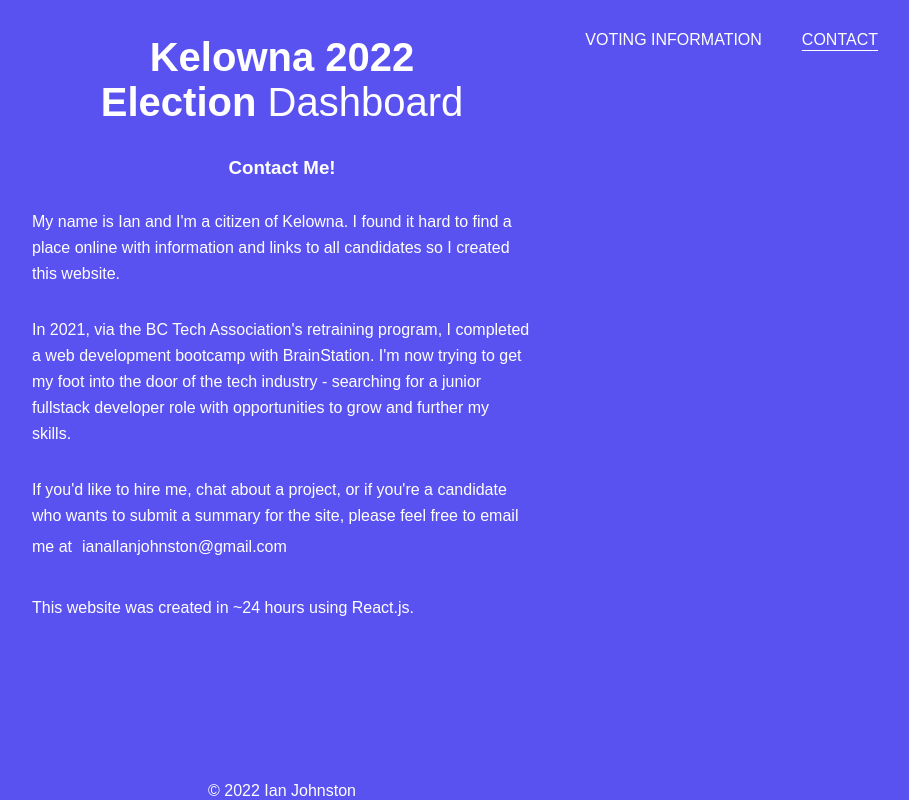
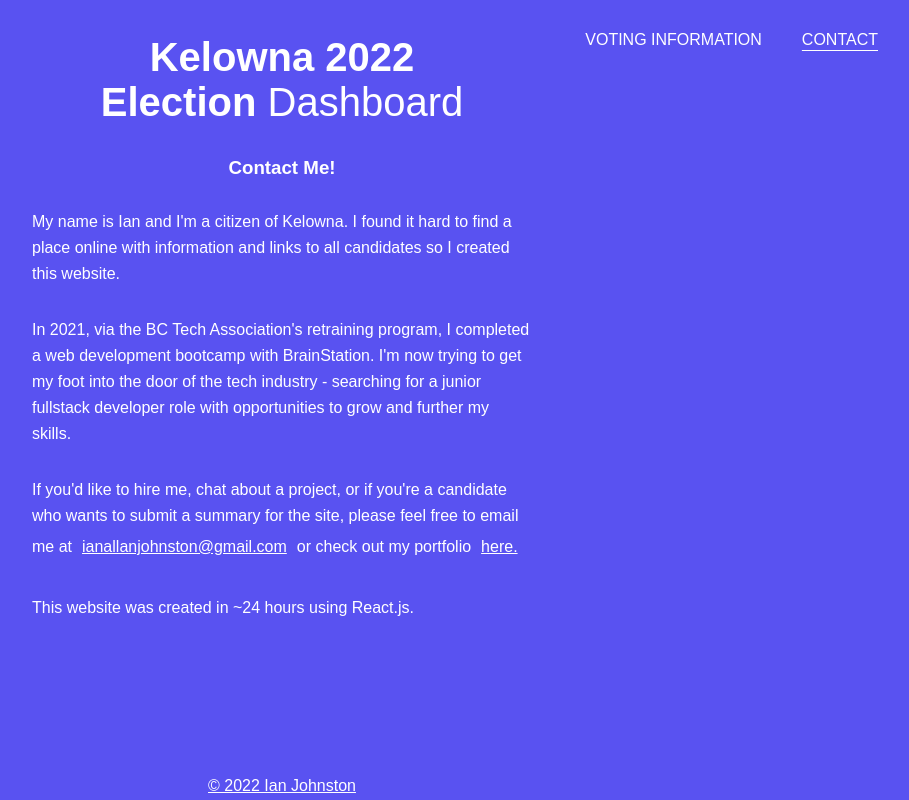
Before and after one commit to ianjojo/kelowna-election-2022, a React (Create React App) app: page /contact in a window 1280 px wide. Shown: the whole page, without its empty margins (358-1267 px from the left). Built offline with nearby package versions, Linux system fonts and the light colour scheme; a web font is replaced by a local one.

Commit message:
added portfolio link

```diff
--- a/src/components/Footer.jsx
+++ b/src/components/Footer.jsx
@@ -1,5 +1,11 @@
 import React from "react";
 
 export default function Footer() {
-  return <div className='footer'>© 2022 Ian Johnston</div>;
+  return (
+    <div className='footer'>
+      <a href='https://ianjojo.netlify.app/' target='_blank' rel='noreferrer'>
+        © 2022 Ian Johnston
+      </a>
+    </div>
+  );
 }
--- a/src/pages/Contact.jsx
+++ b/src/pages/Contact.jsx
@@ -23,6 +23,10 @@ export default function Contact() {
         <a href='mailto:ianallanjohnston@gmail.com'>
           ianallanjohnston@gmail.com
         </a>
+        or check out my portfolio
+        <a href='https://ianjojo.netlify.app/' target='_blank' rel='noreferrer'>
+          here.
+        </a>
       </p>
       <p>This website was created in ~24 hours using React.js. </p>
     </div>
--- a/src/styles/App.css
+++ b/src/styles/App.css
@@ -177,6 +177,9 @@ img {
       font-size: 16px;
       padding-bottom: 30px; } }
 
+.contact a {
+  text-decoration: underline; }
+
 .contact-box {
   display: flex;
   justify-content: center; }
@@ -213,6 +216,9 @@ img {
   height: 4.5rem;
   /* Footer height */
   margin-top: auto; }
+
+.footer a {
+  text-decoration: underline; }
 
 html {
   box-sizing: border-box; }
--- a/src/styles/partials/_contact.scss
+++ b/src/styles/partials/_contact.scss
@@ -38,7 +38,9 @@
     padding-bottom: 30px;
   }
 }
-
+.contact a {
+  text-decoration: underline;
+}
 .contact-box {
   display: flex;
   justify-content: center;
--- a/src/styles/partials/_footer.scss
+++ b/src/styles/partials/_footer.scss
@@ -26,3 +26,7 @@
   height: 4.5rem; /* Footer height */
   margin-top: auto;
 }
+
+.footer a {
+  text-decoration: underline;
+}
```
